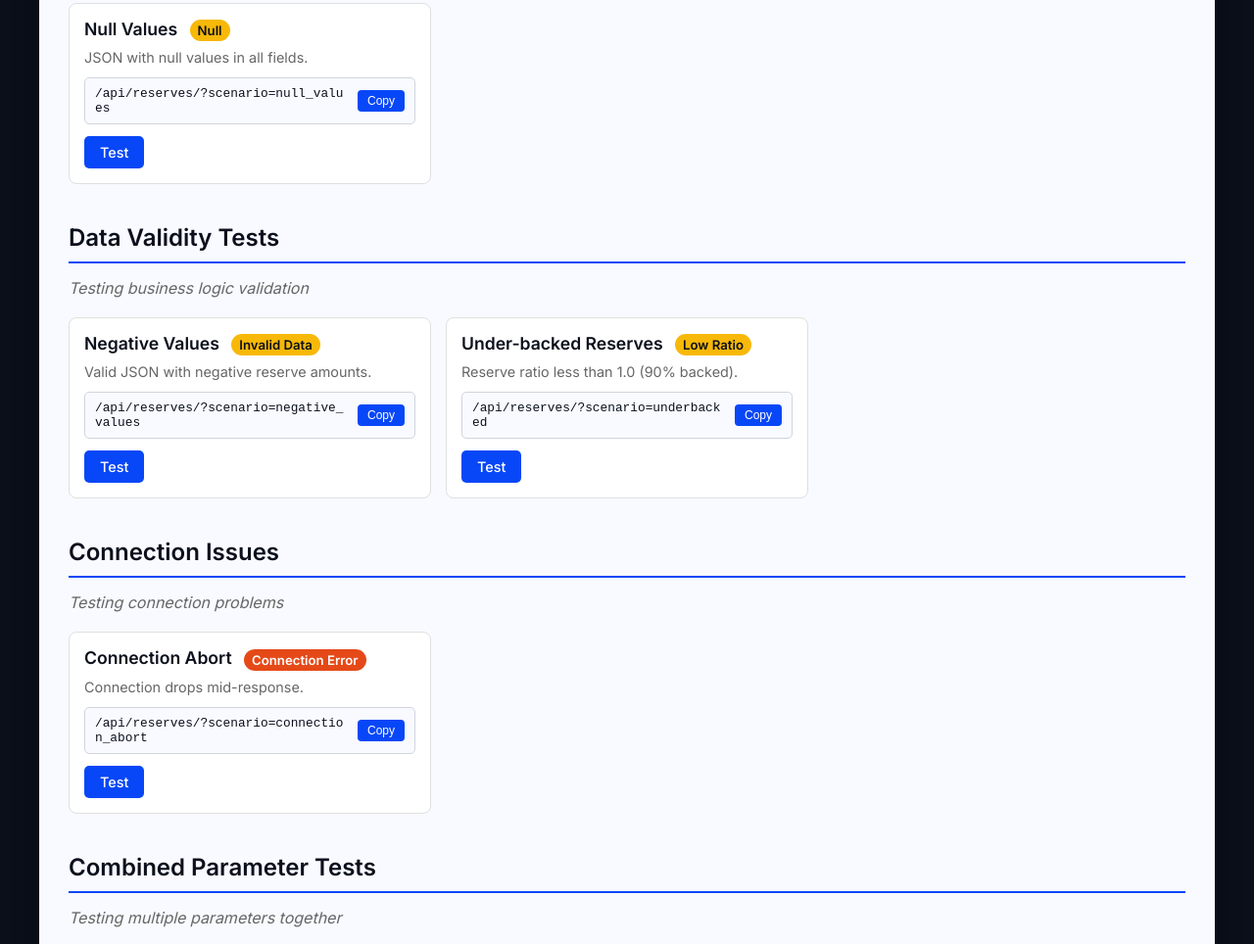
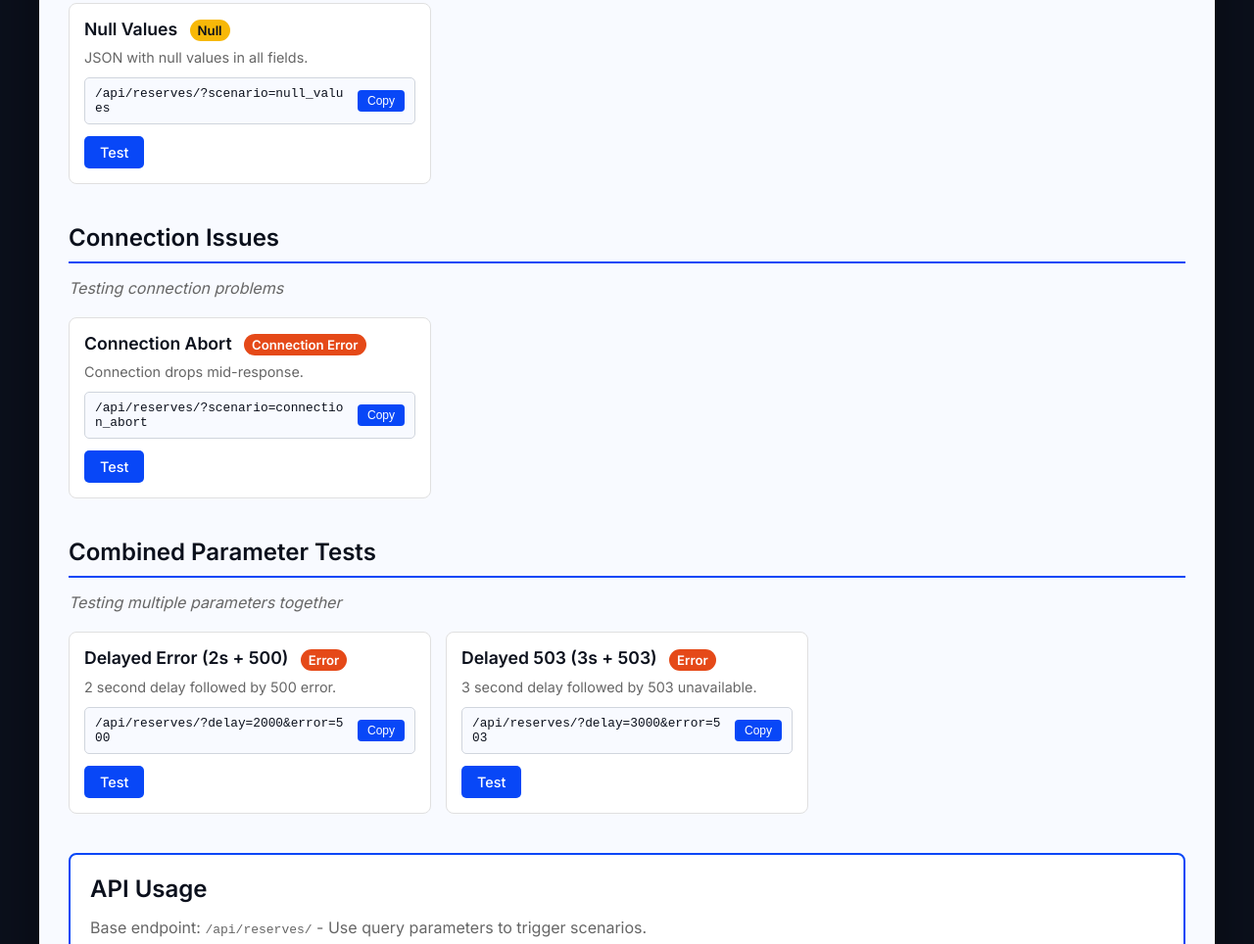
Before and after one commit to ejacquier/por-api-server, a website: page por-api-server/public/index.html in a window 1280 px wide. Shown: the part 2905-3869 px from the top of the page at 98% size. Drawn offline with Linux system fonts and the light colour scheme.

Commit message:
Remove data validity tests section from homepage
Co-Authored-By: Claude Opus 4.5 <noreply@anthropic.com>

```diff
--- a/por-api-server/public/index.html
+++ b/por-api-server/public/index.html
@@ -637,33 +637,6 @@
                 </div>
             </div>
 
-            <!-- Data Validity Tests -->
-            <div class="section">
-                <h2>Data Validity Tests</h2>
-                <p class="section-description">Testing business logic validation</p>
-                <div class="test-grid">
-                    <div class="test-card">
-                        <h3>Negative Values <span class="badge badge-warning">Invalid Data</span></h3>
-                        <p>Valid JSON with negative reserve amounts.</p>
-                        <div class="url-box">
-                            <span class="url-text">/api/reserves/?scenario=negative_values</span>
-                            <button class="copy-btn" onclick="copyUrl('/api/reserves/?scenario=negative_values', this)">Copy</button>
-                        </div>
-                        <a href="/api/reserves/?scenario=negative_values" target="_blank" class="test-btn">Test</a>
-                    </div>
-
-                    <div class="test-card">
-                        <h3>Under-backed Reserves <span class="badge badge-warning">Low Ratio</span></h3>
-                        <p>Reserve ratio less than 1.0 (90% backed).</p>
-                        <div class="url-box">
-                            <span class="url-text">/api/reserves/?scenario=underbacked</span>
-                            <button class="copy-btn" onclick="copyUrl('/api/reserves/?scenario=underbacked', this)">Copy</button>
-                        </div>
-                        <a href="/api/reserves/?scenario=underbacked" target="_blank" class="test-btn">Test</a>
-                    </div>
-                </div>
-            </div>
-
             <!-- Connection Issues -->
             <div class="section">
                 <h2>Connection Issues</h2>
```
